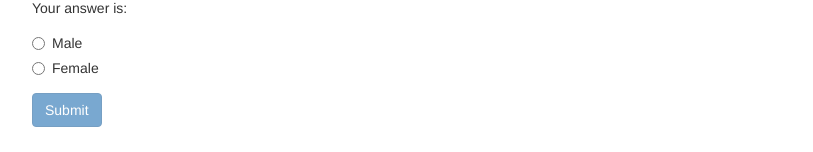
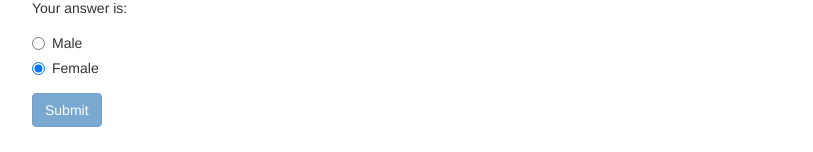
Before and after one commit to kubilaye/ng-assignments, an Angular app in the folder forms-td/: page / in a window 1280 px wide. Shown: the part 362-514 px from the top of the page, without its empty margins (233-1046 px from the left). Built offline with nearby package versions, Linux system fonts and the light colour scheme.

Commit message:
setting a default value for the radio group

```diff
--- a/forms-td/src/app/app.component.html
+++ b/forms-td/src/app/app.component.html
@@ -31,7 +31,7 @@
         <div class="form-group">
           <div class="radio" *ngFor="let gender of genders">
             <label>
-              <input type="radio" name="gender" ngModel [value]="gender" required> {{ gender }}
+              <input type="radio" name="gender" [(ngModel)]="defaultGender" [value]="gender" required> {{ gender }}
             </label>
           </div>
         </div>
--- a/forms-td/src/app/app.component.ts
+++ b/forms-td/src/app/app.component.ts
@@ -10,6 +10,7 @@ export class AppComponent {
   defaultQuestion = 'teacher';
   answer = '';
   genders = ['Male', 'Female'];
+  defaultGender = 'Female';
 
   suggestUserName() {
     const suggestedName = 'Superuser';
```
